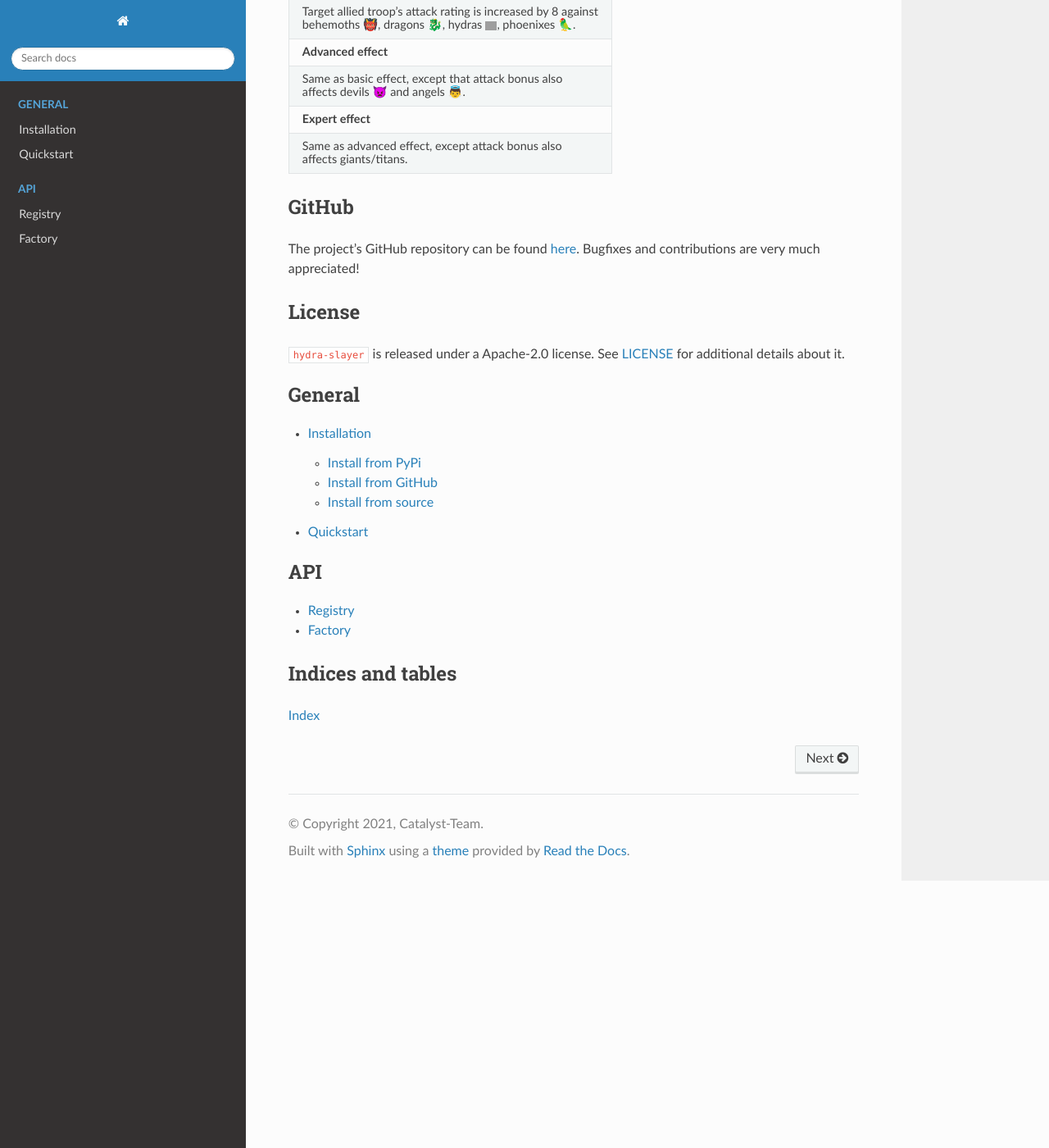
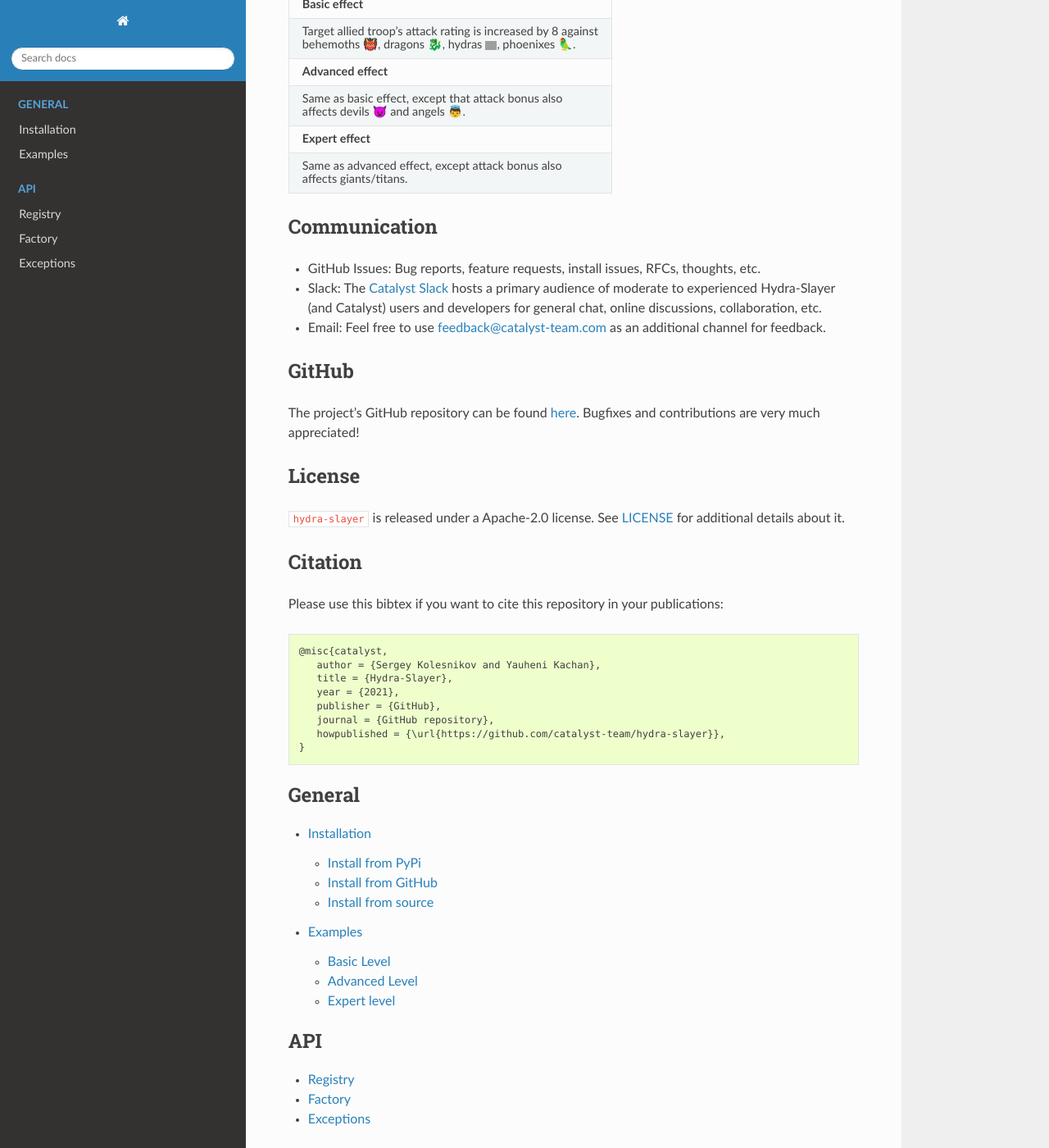
Before and after one commit to catalyst-team/hydra-slayer, a Sphinx documentation site: the page built from docs/index.rst, in a window 1280 px wide and 1400 px high, scrolled down 686 px. Shown: the whole window at 82% size. Built offline with Sphinx 7.4.7 and the Read the Docs theme 2.0.0, drawn with Linux system fonts in a browser that asks for light colours; some of the changed text lies outside the part shown; grey boxes are pictures that could not be loaded.

Commit message:
docs update (#5)
* description added

* usage examples added

```diff
--- a/docs/index.rst
+++ b/docs/index.rst
@@ -7,6 +7,8 @@ Hydra Slayer |version|
     <a class="github-button" href="https://github.com/catalyst-team/hydra-slayer" data-icon="octicon-star" data-size="large" data-show-count="true" aria-label="Star leverxgroup/esrgan on GitHub">Star</a> |
     <a class="github-button" href="https://github.com/catalyst-team/hydra-slayer/fork" data-icon="octicon-repo-forked" data-size="large" data-show-count="true" aria-label="Fork leverxgroup/esrgan on GitHub">Fork</a> |
     <a class="github-button" href="https://github.com/catalyst-team/hydra-slayer/issues" data-icon="octicon-issue-opened" data-size="large" data-show-count="true" aria-label="Issue leverxgroup/esrgan on GitHub">Issue</a>
+
+|Build-Status| |PyPI-Version| |Py-Versions| |License| |Slack|
 
 ----
 
@@ -49,24 +51,52 @@ Depending of the level of expertise in fire magic, slayer spell increases attack
    +---------------------------------+------------------------+
 
 
+Communication
+=============
+
+* GitHub Issues: Bug reports, feature requests, install issues, RFCs, thoughts, etc.
+
+* Slack: The `Catalyst Slack <catalyst_slack_>`_ hosts a primary audience of moderate to experienced Hydra-Slayer
+  (and Catalyst) users and developers for general chat, online discussions, collaboration, etc.
+
+* Email: Feel free to use feedback@catalyst-team.com as an additional channel for feedback.
+
+
 GitHub
 ======
 
-The project's GitHub repository can be found `here <https://github.com/catalyst-team/hydra-slayer>`__.
+The project's GitHub repository can be found `here <slayer_>`_.
 Bugfixes and contributions are very much appreciated!
 
 
 License
 =======
 
-``hydra-slayer`` is released under a Apache-2.0 license. See `LICENSE <../LICENSE>`__ for additional details about it.
+``hydra-slayer`` is released under a Apache-2.0 license. See `LICENSE <license_>`_ for additional details about it.
+
+
+Citation
+========
+
+Please use this bibtex if you want to cite this repository in your publications:
+
+.. code-block:: text
+
+   @misc{catalyst,
+      author = {Sergey Kolesnikov and Yauheni Kachan},
+      title = {Hydra-Slayer},
+      year = {2021},
+      publisher = {GitHub},
+      journal = {GitHub repository},
+      howpublished = {\url{https://github.com/catalyst-team/hydra-slayer}},
+   }
 
 .. toctree::
    :maxdepth: 3
    :caption: General
 
    pages/install
-   pages/quickstart
+   pages/examples
 
 .. toctree::
    :maxdepth: 2
@@ -74,8 +104,25 @@ License
 
    pages/api/registry
    pages/api/factory
+   pages/api/exceptions
 
 Indices and tables
 ==================
 
 :ref:`genindex`
+
+.. _slayer: https://github.com/catalyst-team/hydra-slayer
+.. _slayer_pypi: https://pypi.org/project/hydra-slayer/
+.. _license: ../LICENSE
+.. _catalyst_slack: https://join.slack.com/t/catalyst-team-core/shared_invite/zt-d9miirnn-z86oKDzFMKlMG4fgFdZafw
+.. _catalyst_email: mailto:feedback@catalyst-team.com
+.. |Build-Status| image:: https://github.com/catalyst-team/hydra-slayer/actions/workflows/build.yml/badge.svg
+   :target: https://github.com/catalyst-team/hydra-slayer/actions/workflows/build.yml
+.. |PyPI-Version| image:: https://img.shields.io/pypi/v/hydra-slayer
+   :target: `slayer_pypi`_
+.. |Py-Versions| image:: https://img.shields.io/pypi/pyversions/hydra-slayer
+   :target: `slayer_pypi`_
+.. |License| image:: https://img.shields.io/github/license/catalyst-team/hydra-slayer
+   :target: `license`_
+.. |Slack| image:: https://img.shields.io/badge/slack-join_chat-brightgreen.svg
+   :target: `catalyst_slack`_
--- a/docs/pages/api/exceptions.rst
+++ b/docs/pages/api/exceptions.rst
@@ -1,7 +1,7 @@
 Exceptions
 ==========
 
-<Description>
+Sorry, the person who is responsible for the description was eaten by hydras last week.
 
 
 .. automodule:: hydra_slayer.exceptions
--- a/docs/pages/api/factory.rst
+++ b/docs/pages/api/factory.rst
@@ -1,7 +1,7 @@
 Factory
 =======
 
-<Description>
+Sorry, the person who is responsible for the description was eaten by hydras last week.
 
 
 .. automodule:: hydra_slayer.factory
--- a/docs/pages/api/registry.rst
+++ b/docs/pages/api/registry.rst
@@ -1,7 +1,7 @@
 Registry
 ========
 
-<Description>
+Sorry, the person who is responsible for the description was eaten by hydras last week.
 
 
 .. automodule:: hydra_slayer.registry
```
Also changed, not shown: README.md (+80 -2 lines), docs/pages/examples.rst (added, +177 -0 lines), docs/pages/quickstart.rst (deleted, +0 -24 lines), docs/_static/advanced_fire_magic.png (added), docs/_static/basic_fire_magic.png (added), docs/_static/expert_fire_magic.png (added).
